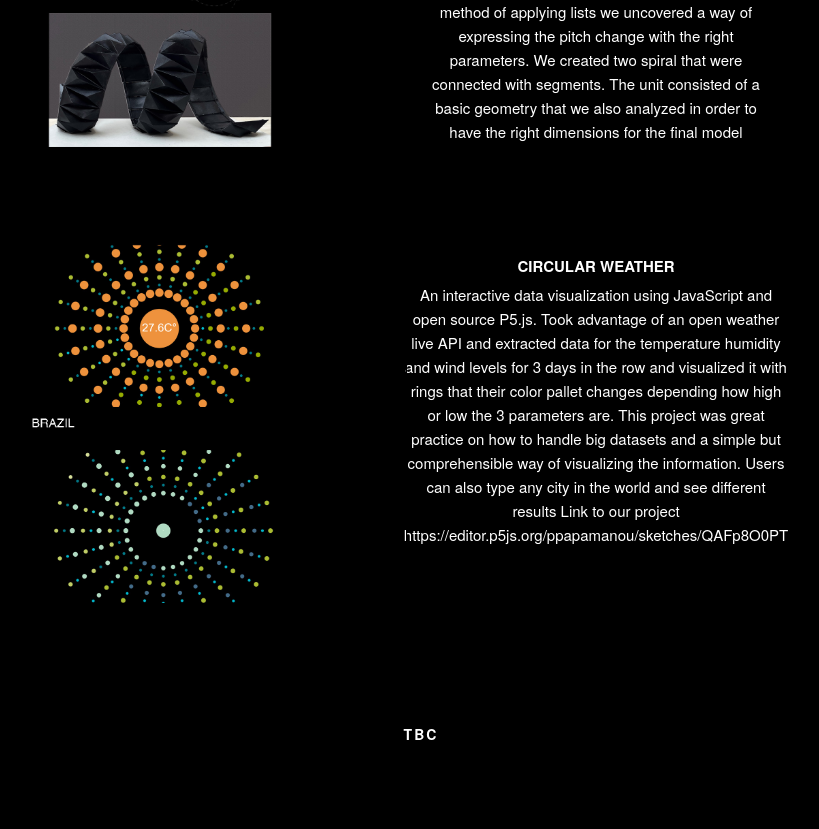
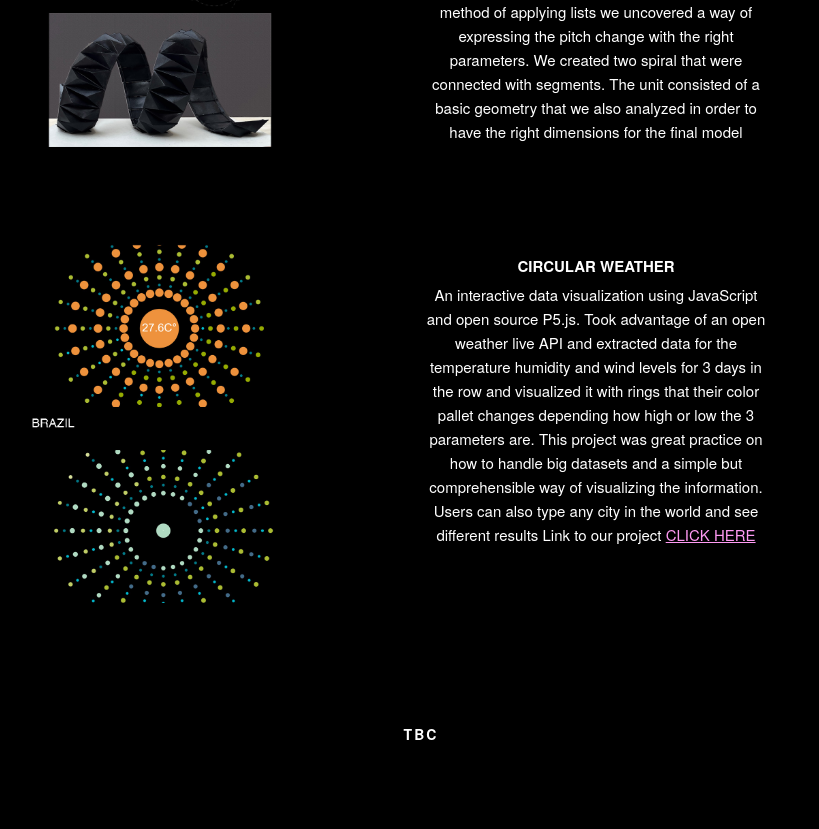
Before and after one commit to evilia-sun-alt/evilia, a plain HTML site: page index.html in a window 1280 px wide. Shown: the part 843-1672 px from the top of the page, without its empty margins (219-1038 px from the left). Drawn offline with nearby package versions, Linux system fonts and the light colour scheme; a web font is replaced by a local one.

Commit message:
Update index.html

```diff
--- a/index.html
+++ b/index.html
@@ -118,7 +118,7 @@
           <h6 class="example-header">CIRCULAR WEATHER </h6>
           <p class="example-description">
             An interactive data visualization using JavaScript and open source P5.js.  Took advantage of an open weather live API and extracted data for the temperature humidity and wind levels for 3 days in the row and visualized it with rings that their color pallet changes depending how high or low the 3 parameters are. This project was great practice on how to handle big datasets and a simple but comprehensible way of visualizing the information. Users can also type any city in the world and see different results Link to our project
-            https://editor.p5js.org/ppapamanou/sketches/QAFp8O0PT
+            <a href=https://editor.p5js.org/ppapamanou/sketches/QAFp8O0PT> CLICK HERE</a>
           </p>
         </div>
       </div>
```
